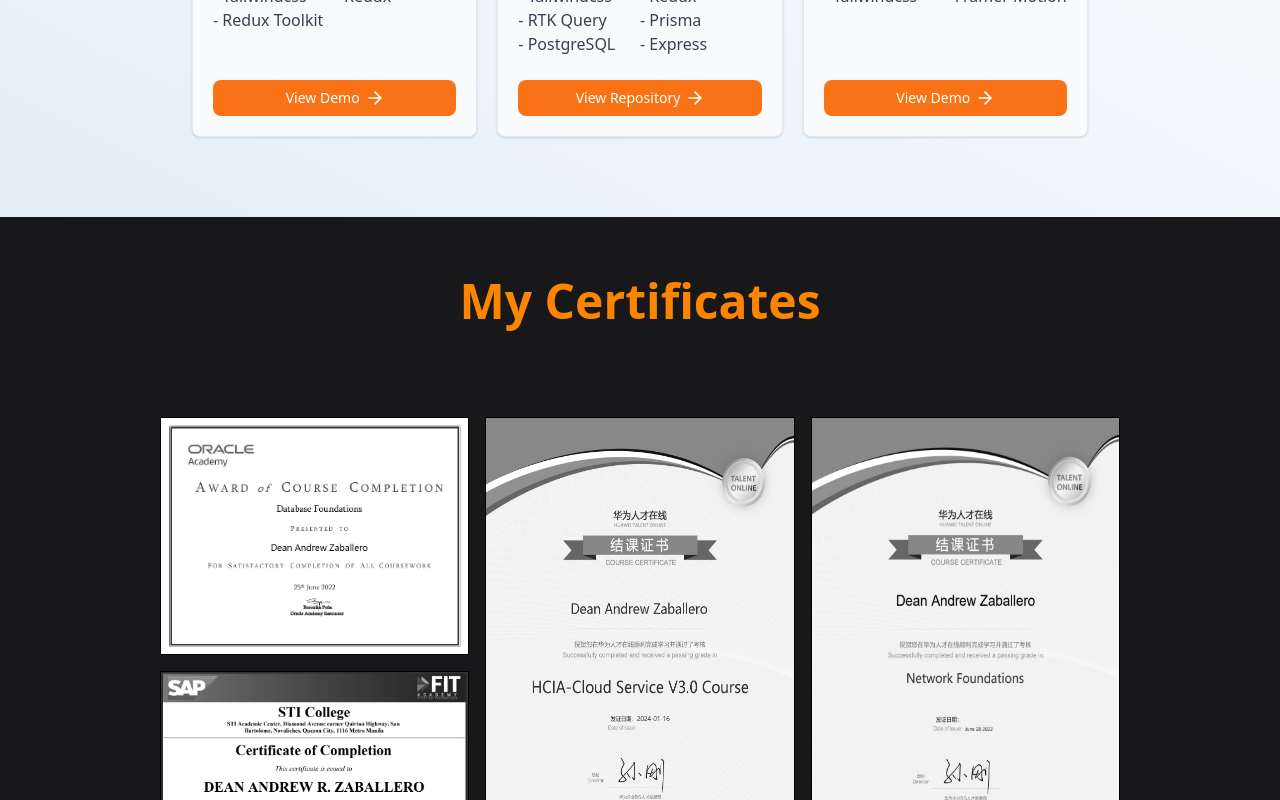
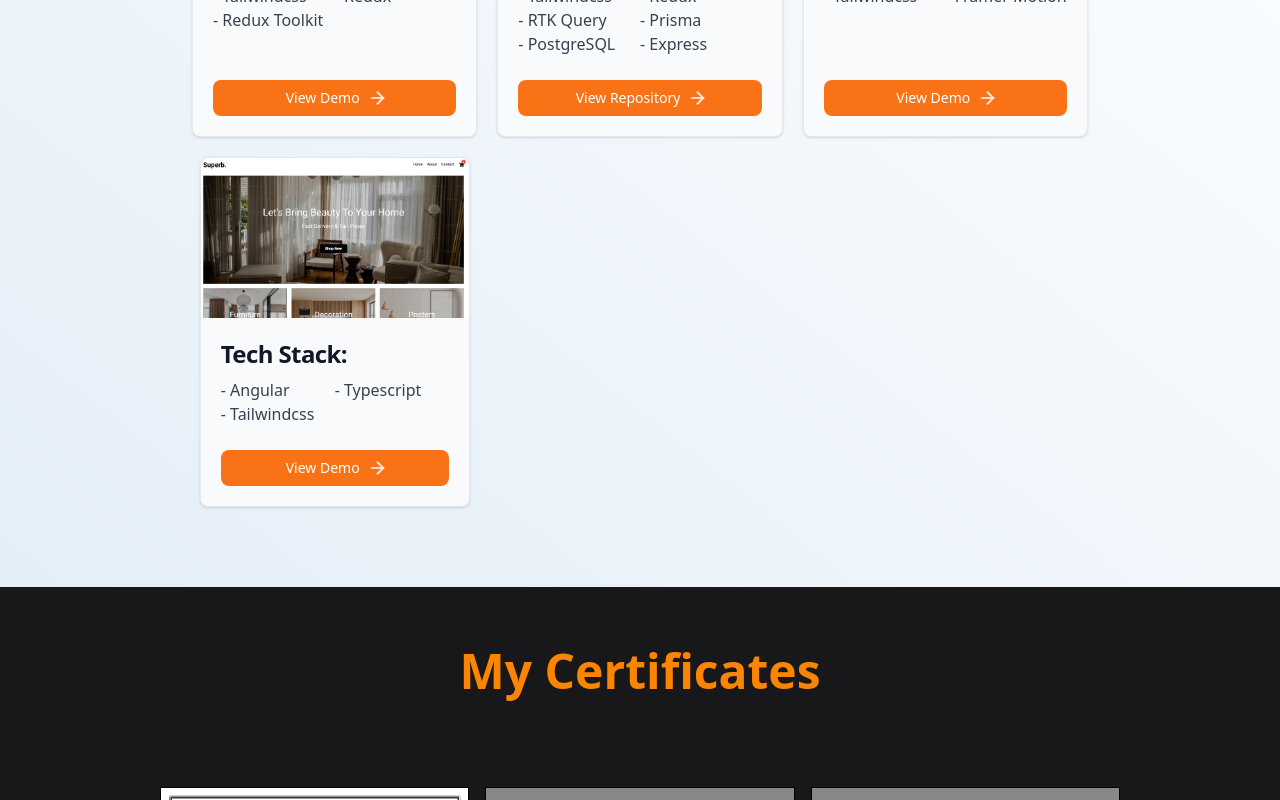
Before and after one commit to Feyded/my-portfolio, a React (Create React App) app: page / in a window 1280 px wide. Shown: the part 1979-2779 px from the top of the page. Built offline with nearby package versions, Linux system fonts and the light colour scheme.

Commit message:
add content

```diff
--- a/src/pages/works.js
+++ b/src/pages/works.js
@@ -2,6 +2,7 @@ import React from "react";
 import newWork1 from "../assets/images/works/newWork1.png";
 import newWork2 from "../assets/images/works/newWork2.png";
 import newWork3 from "../assets/images/works/newWork3.png";
+import newWork4 from "../assets/images/works/newWork4.png";
 import "../assets/css/works.css";
 import { ArrowRight } from "lucide-react";
 
@@ -32,6 +33,12 @@ const works = [
     techstack: ["React", "Nextjs", "Tailwindcss", "Framer Motion"],
     buttonLabel: "View Demo",
     buttonUrl: "https://myprojects-three.vercel.app/mock-design",
+  },
+  {
+    imageUrl: newWork4,
+    techstack: ["Angular", "Typescript", "Tailwindcss"],
+    buttonLabel: "View Demo",
+    buttonUrl: "https://angular-project-gamma-nine.vercel.app/home",
   },
 ];
 
```
Also changed, not shown: src/assets/images/works/newWork4.png (added).
